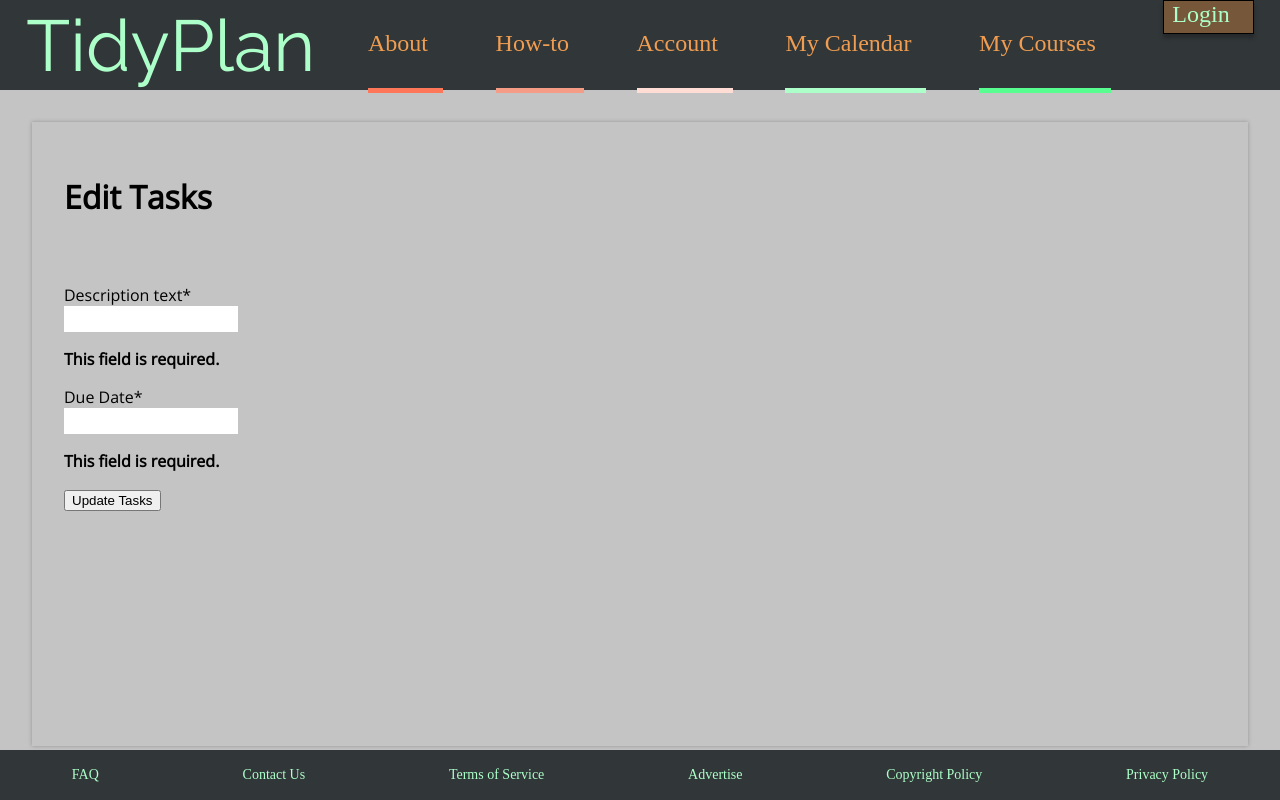
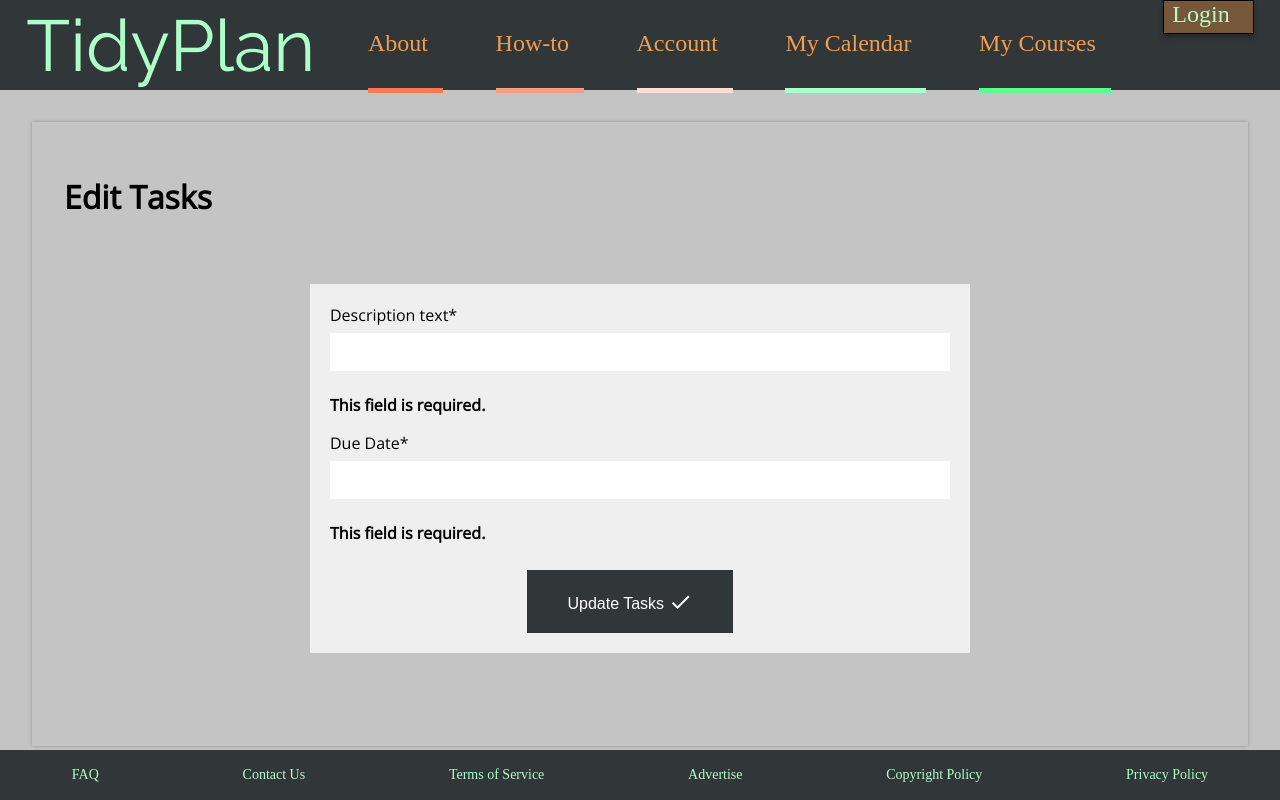
Before and after one commit to MrDoomBringer/TidyPlan, a Django app: a page that uses mysite/pages/templates/pages/base.html in a window 1280 px wide. Run offline with Django 3.2, Linux system fonts and the light colour scheme; tables that the repository leaves empty hold one stand-in row (values such as "Sample post"); some libraries are stand-ins or nearby versions.

Commit message:
Added edit task css/html, how to css/html

```diff
--- /dev/null
+++ b/mysite/pages/static/pages/editPage.css
@@ -0,0 +1,40 @@
+.formContainer {
+    background-color: #EFEFEF;
+    padding: 20px 40px 10px 20px;
+    width: 600px;
+    margin:0 auto;
+}
+
+.formContainer input[type=text],[type=date], select {
+  font-family: "Open Sans";
+  width: 100%;
+  margin: 7px 0;
+  padding: 10px;
+  display: inline-block;
+  box-sizing: content-box;
+}
+
+.formContainer i {
+  position: relative;
+  top: 5px;
+}
+
+.formContainer button {
+ border: none;
+ background-color:#313638;
+ color: white;
+ padding: 15px 40px 20px;
+ text-align: center;
+ font-size: 16px;
+ margin: 10px 0;
+ cursor: pointer;
+}
+
+.centerButton {
+  display: flex;
+  justify-content: center;
+}
+
+.formContainer button:hover {
+background-color: #475054;
+}
--- a/mysite/pages/templates/pages/EditTaskPage.htm
+++ b/mysite/pages/templates/pages/EditTaskPage.htm
@@ -7,7 +7,7 @@
 <link rel="stylesheet" href="https://fonts.googleapis.com/css?family=Raleway">
 <link rel="stylesheet" href="https://fonts.googleapis.com/css?family=Open Sans">
 <link rel="stylesheet" href="https://fonts.googleapis.com/icon?family=Material+Icons">
-<link rel="stylesheet" href="../../static/pages/EditTask.css">
+<link rel="stylesheet" href="../../static/pages/editPage.css">
 
 </head>
 <body>
--- a/mysite/pages/templates/pages/base.html
+++ b/mysite/pages/templates/pages/base.html
@@ -8,6 +8,7 @@
 		<link rel="stylesheet" href="https://fonts.googleapis.com/icon?family=Material+Icons">
 		<link rel="stylesheet" type="text/css" href="{% static 'pages/style.css' %}">
 		<link rel="stylesheet" type="text/css" href="{% static 'pages/loginPage.css' %}">
+		<link rel="stylesheet" type="text/css" href="{% static 'pages/editPage.css' %}">
 		<title>{% block title %}TidyPlan{% endblock %}</title>
 	</head>
 	<body class="home">
--- a/mysite/pages/templates/pages/edit_task.html
+++ b/mysite/pages/templates/pages/edit_task.html
@@ -6,11 +6,13 @@
 {% block content %}
 <h1>Edit Tasks</h1>
 <br/><br/>
-
+<div class="formContainer">
 	<form method = "POST" class = "form-group">
 		{% csrf_token %}
 		{{ form|crispy }}
-		<button types = "submit" class = "btn btn-success">Update Tasks</button>
+		<div class="centerButton">
+			<button types = "submit" class = "button1">Update Tasks <i class="material-icons">done</i></button>
+		</div>
 	</form>
-
+</div>
 {% endblock %}
```
Also changed, not shown: mysite/pages/static/pages/EditTask.css (deleted, +0 -49 lines), mysite/pages/static/pages/howtoPage.css (added, +28 -0 lines), mysite/pages/templates/pages/howTo.html (added, +40 -0 lines).
